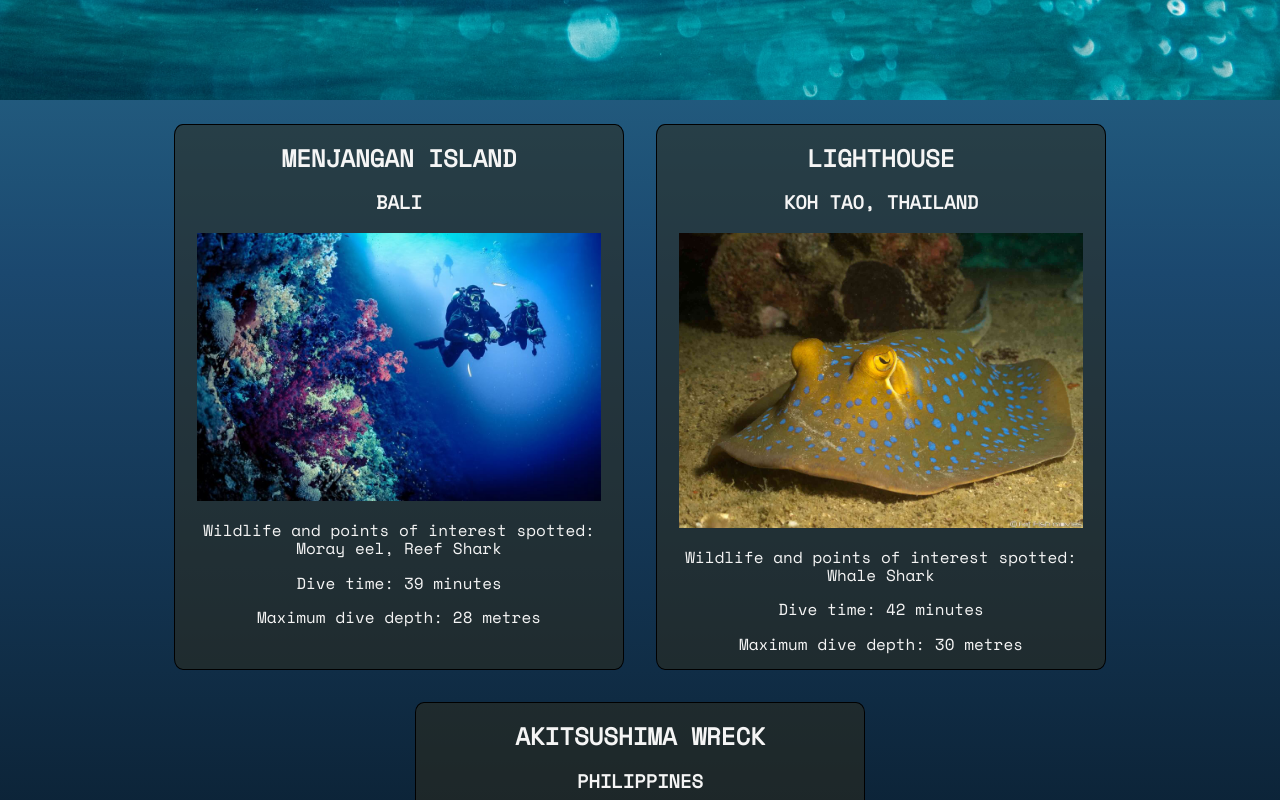
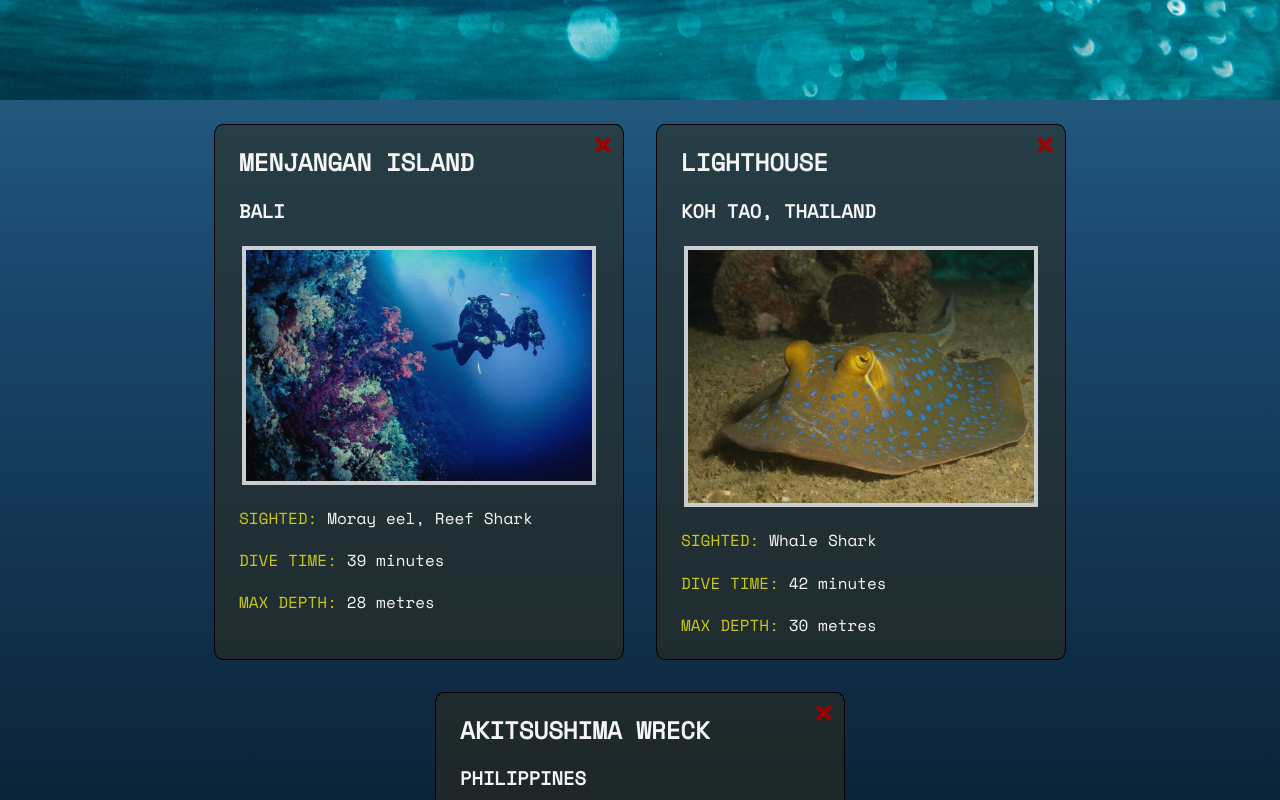
Before and after one commit to O-MAY/dive-log, a React (Create React App) app: page / in a window 1280 px wide. Shown: the part 700-1500 px from the top of the page. Built offline with nearby package versions, Linux system fonts and the light colour scheme.

Commit message:
Story2 delete button created.

```diff
--- a/package.json
+++ b/package.json
@@ -9,6 +9,7 @@
     "normalize.css": "^8.0.1",
     "react": "^18.2.0",
     "react-dom": "^18.2.0",
+    "react-icons": "^4.7.1",
     "react-scripts": "5.0.1",
     "web-vitals": "^2.1.4"
   },
--- a/src/App.js
+++ b/src/App.js
@@ -37,13 +37,18 @@
   }
 ])
 
+// Delete Dive
+const deleteDive = (id) => {
+  console.log('delete', id)
+  setDives(dives.filter((dive) => dive.id !== id))
+}
+
   return (
     <>
     <div className="App">
 
             <Landing />
-            <Dives dives={dives} />
-
+            {dives.length > 0 ? <Dives dives={dives} onDelete={deleteDive} /> :( <span className='no-dives-message'>YOU DON'T HAVE ANY LOGGED DIVES TO SHOW HERE. ADD A NEW ONE BELOW, OR, GET BACK IN THE WATER!</span> )}
     </div>
     </>
   );
--- a/src/components/Dive.js
+++ b/src/components/Dive.js
@@ -1,16 +1,19 @@
 import React from 'react'
 
+import { ImCross } from "react-icons/im";
 
-const Dive = ({ dive }) => {
+
+const Dive = ({ dive, onDelete }) => {
 
   return (
     <div className="log-card">
+      <ImCross className='delete-button' onClick={() => onDelete(dive.id)} />
       <h2>{dive.diveSite}</h2>
       <h3>{dive.location}</h3>
       <img className='dive-image' src={dive.img} />
-      <p>Wildlife and points of interest spotted: {dive.spotted}</p>
-      <p>Dive time: {dive.diveTime} minutes</p>
-      <p>Maximum dive depth: {dive.maxDepth} metres</p>
+      <p><span className='dive-data-title'>SIGHTED: </span>{dive.spotted}</p>
+      <p><span className='dive-data-title'>DIVE TIME: </span>{dive.diveTime} minutes</p>
+      <p><span className='dive-data-title'>MAX DEPTH: </span>{dive.maxDepth} metres</p>
     </div>
   )
 }
--- a/src/components/Dives.js
+++ b/src/components/Dives.js
@@ -2,13 +2,15 @@
 
 import Dive from './Dive'
 
-const Dives = ({ dives }) => {
+const Dives = ({ dives, onDelete }) => {
   return (
     <div className='dives-container'>
         {dives.map((dive, id) => (
             <Dive
             key={id}
-            dive={dive} />
+            onDelete={onDelete}
+            dive={dive}
+             />
         ))}
 
     </div>
--- a/src/index.css
+++ b/src/index.css
@@ -7,17 +7,13 @@
   min-height: 100vh;
   display: flex;
   flex-flow: column nowrap;
-  justify-content: center;
-  text-align: center;
+
 
   background-size: 300%;
   background-image: var(--gradient);
-
 }
 
-h1 {
-  margin: 0;
-}
+
 
 .landing {
   display: flex;
@@ -28,6 +24,7 @@
   color: white;
   font-size: 5rem;
   font-weight: bold;
+  text-align: center;
 
   height: 100vh;
   width: 100vw;
@@ -48,17 +45,57 @@
   flex-wrap: wrap;
   justify-content: center;
   gap: 2rem;
+
 }
 
 .log-card {
-  width: 35vw;
+  width: 30vw;
+
+  display: flex;
+  flex-flow: column nowrap;
+
   color: whitesmoke;
   background-color: #2e2b1c8a;
   border: #000000 1px solid;
   border-radius: 2%;
 }
 
+.log-card, h2, h3, p {
+  margin: 0;
+  padding: 0.75rem
+}
+
 .dive-image {
   height: auto;
   width: 90%;
+  border: whitesmoke solid 0.25rem;
+  opacity: 80%;
+  align-self: center;
+
+  margin: 0.75rem 0 0.75rem 0;
 }
+
+.delete-button {
+  font-size: medium;
+  color: #9b0202;
+  cursor: pointer;
+
+
+  position: absolute;
+  align-self: flex-end;
+}
+
+.dive-data-title {
+  color: #cbcb14fa;
+}
+
+.no-dives-message {
+  display: flex;
+  flex-flow: column wrap;
+  justify-content: center;
+
+  height: 50vh;
+  color: whitesmoke;
+  font-size: 2rem;
+  text-align: center;
+}
--- a/src/index.js
+++ b/src/index.js
@@ -1,7 +1,8 @@
 import React from 'react';
 import ReactDOM from 'react-dom/client';
+import './normalize.css'
 import './index.css';
-import './normalize.css'
+
 
 
 import App from './App';
```
Also changed, not shown: 1 other file (tests, documents, lock files or other folders).
